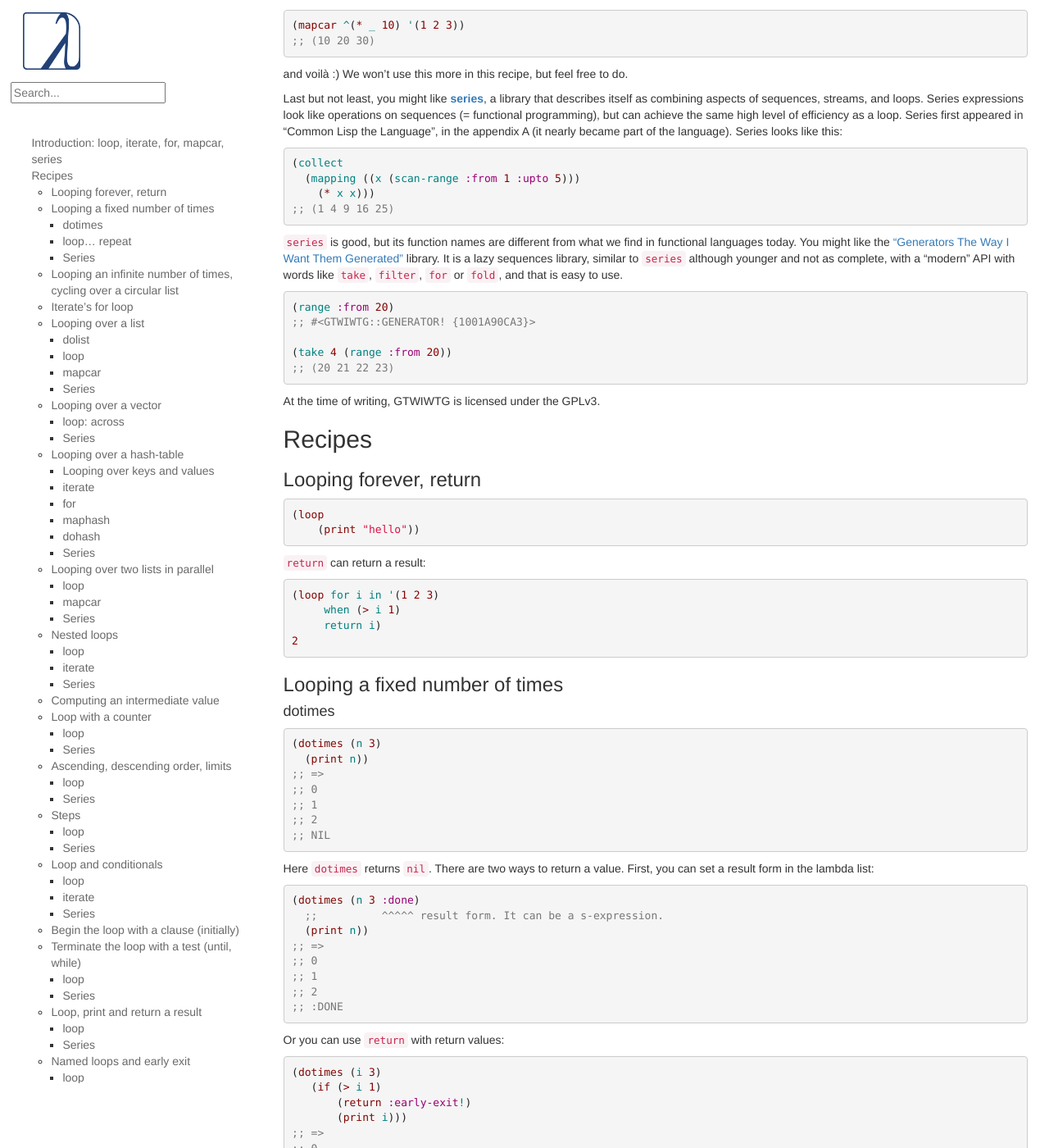
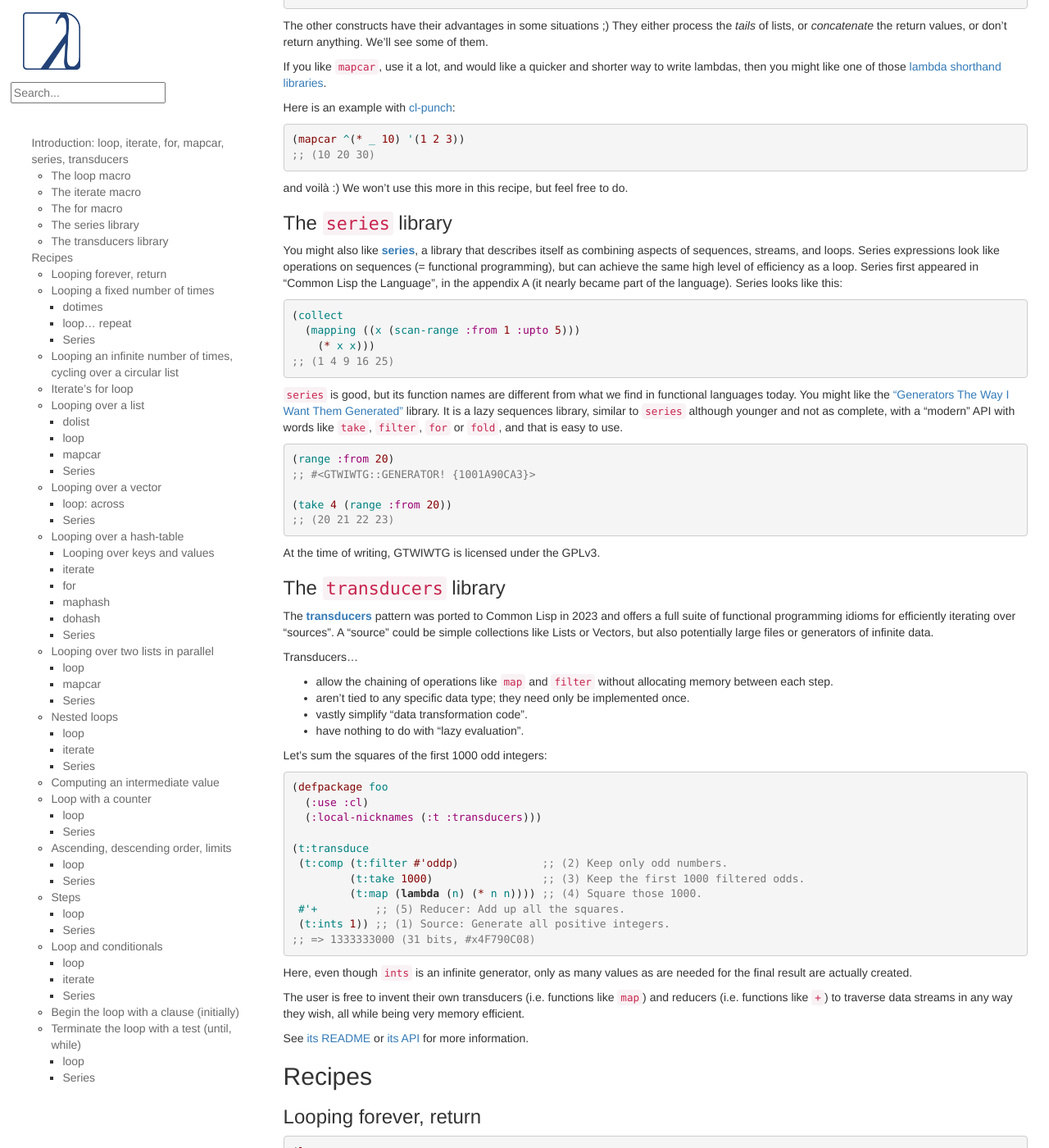
Before and after one commit to LispCookbook/cl-cookbook, a Jekyll site: the page built from iteration.md, in a window 1280 px wide and 1400 px high, scrolled down 1790 px. Shown: the whole window at 82% size. Built offline with Jekyll 4.4.1, drawn with Linux system fonts in a browser that asks for light colours; some of the changed text lies outside the part shown.

Commit message:
iteration: mention `transducers`

```diff
--- a/iteration.md
+++ b/iteration.md
@@ -4,7 +4,9 @@ title: Loop, iteration, mapping
 
 <!-- needs some text before the first heading -->
 
-## Introduction: loop, iterate, for, mapcar, series
+## Introduction: loop, iterate, for, mapcar, series, transducers
+
+### The `loop` macro
 
 **[loop](http://www.lispworks.com/documentation/lw51/CLHS/Body/m_loop.htm)**
 is the built-in macro for iteration.
@@ -40,6 +42,8 @@ do something right before the Loop exits.  In addition, Loop expressions can
 return a value.  It is very rare to use all of these parts in a given Loop
 expression, but you can combine them in many ways.
 
+### The `iterate` macro
+
 **[iterate](https://common-lisp.net/project/iterate/doc/index.html)** is a
 popular iteration macro that aims at being simpler, "lispier" and more
 predictable than `loop`, besides being extensible. However it isn't built-in,
@@ -68,6 +72,8 @@ Iterate also comes with `display-iterate-clauses` that can be quite handy:
 
 Much of the examples on this page that are valid for loop are also valid for iterate,
 with minor modifications.
+
+### The `for` macro
 
 **[for](https://github.com/Shinmera/for/)** is an extensible iteration
 macro that is often shorter than loop, that "unlike loop is extensible
@@ -130,14 +136,14 @@ Here is an example with [cl-punch](https://github.com/windymelt/cl-punch/):
 
 and voilà :) We won't use this more in this recipe, but feel free to do.
 
-Last but not least, you might like
-**[series](http://series.sourceforge.net/)**,
-a library that describes itself as combining aspects of sequences,
-streams, and loops. Series expressions look like operations on
-sequences (= functional programming), but can achieve the same high level of efficiency as a
-loop. Series first appeared in "Common Lisp the Language", in the
-appendix A (it nearly became part of the language). Series looks like
-this:
+### The `series` library
+
+You might also like **[series](http://series.sourceforge.net/)**, a library that
+describes itself as combining aspects of sequences, streams, and loops. Series
+expressions look like operations on sequences (= functional programming), but
+can achieve the same high level of efficiency as a loop. Series first appeared
+in "Common Lisp the Language", in the appendix A (it nearly became part of the
+language). Series looks like this:
 
 ~~~lisp
 (collect
@@ -163,6 +169,46 @@ younger and not as complete, with a "modern" API with words like `take`, `filter
 
 At the time of writing, GTWIWTG is licensed under the GPLv3.
 
+### The `transducers` library
+
+The **[transducers](https://git.sr.ht/~fosskers/cl-transducers)** pattern was
+ported to Common Lisp in 2023 and offers a full suite of functional programming
+idioms for efficiently iterating over "sources". A "source" could be simple
+collections like Lists or Vectors, but also potentially large files or
+generators of infinite data.
+
+Transducers...
+
+- allow the chaining of operations like `map` and `filter` without allocating memory between each step.
+- aren't tied to any specific data type; they need only be implemented once.
+- vastly simplify "data transformation code".
+- have nothing to do with "lazy evaluation".
+
+Let's sum the squares of the first 1000 odd integers:
+
+~~~lisp
+(defpackage foo
+  (:use :cl)
+  (:local-nicknames (:t :transducers)))
+
+(t:transduce
+ (t:comp (t:filter #'oddp)             ;; (2) Keep only odd numbers.
+         (t:take 1000)                 ;; (3) Keep the first 1000 filtered odds.
+         (t:map (lambda (n) (* n n)))) ;; (4) Square those 1000.
+ #'+         ;; (5) Reducer: Add up all the squares.
+ (t:ints 1)) ;; (1) Source: Generate all positive integers.
+;; => 1333333000 (31 bits, #x4F790C08)
+~~~
+
+Here, even though `ints` is an infinite generator, only as many values as are
+needed for the final result are actually created.
+
+The user is free to invent their own transducers (i.e. functions like `map`) and
+reducers (i.e. functions like `+`) to traverse data streams in any way they
+wish, all while being very memory efficient.
+
+See [its README](https://git.sr.ht/~fosskers/cl-transducers) or [its
+API](https://fosskers.github.io/cl-transducers/index.html) for more information.
 
 ## Recipes
 
```
